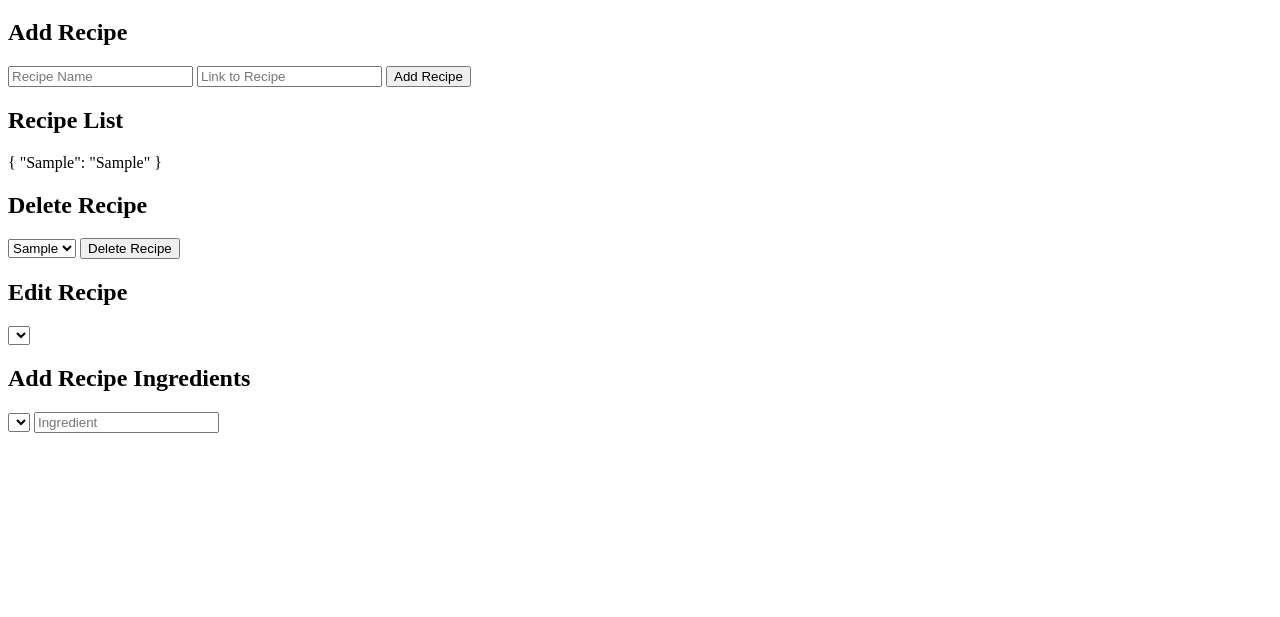
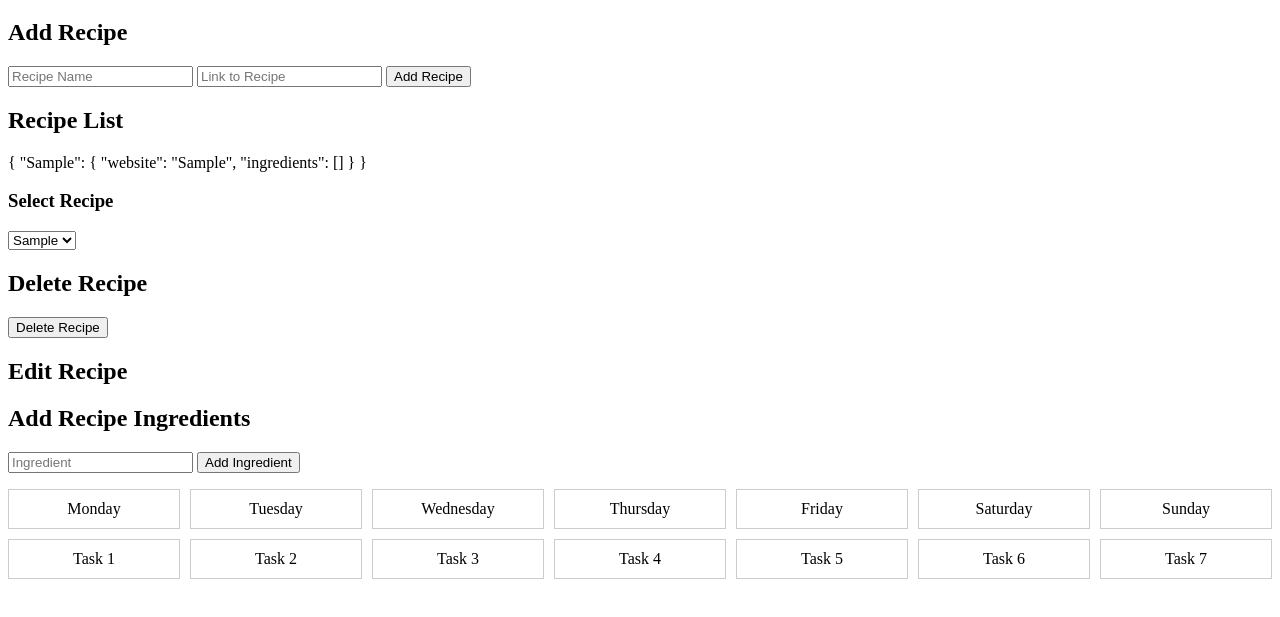
Before and after one commit to Dunkahoop/Web-Meal-Planner, a website: page webmealplanner.html in a window 1280 px wide. Both pictures are taken after typing "Sample", "Sample" into the empty fields and a click on the button "Add Recipe". Shown: the part 61-678 px from the top of the page. Drawn offline with Linux system fonts and the light colour scheme.

Commit message:
added ingredients

```diff
--- a/script.js
+++ b/script.js
@@ -4,59 +4,12 @@ var data = JSON.parse(localStorage.getItem("recipes")) || {};
 // Get select element
 var select = document.getElementById("options");
 
-// //clone dropdowns for other menus
-// var clonedDropdown1 = select.cloneNode(true);
-// var clonedDropdown2 = select.cloneNode(true);
-
-// clonedDropdown1.value = select.value;
-// clonedDropdown2.value = select.value;
-
-//document.getElementById("options1").appendChild(clonedDropdown1);
-//document.getElementById("options2").appendChild(clonedDropdown2)
-
-// Populate select element with keys of JSON object
 updateOptions();
 
 function updateOptions() {
   // Clear existing options in the dropdown
-  while (options.firstChild) {
-    options.removeChild(options.firstChild);
-  }
-
-  // Populate select element with keys of JSON object
-  for (var key in data) {
-    var option = document.createElement("option");
-    option.text = key;
-    select.add(option);
-    //clonedDropdown1.add(option);
-    //clonedDropdown2.add(option);
-  }
-}
-
-function addRecipe() {
-  // Get input values
-  var key = document.getElementById("key").value;
-  var value = document.getElementById("value").value;
-
-  // Add new data
-  data[key] = value;
-
-  // Save data to local storage
-  localStorage.setItem("recipes", JSON.stringify(data));
-
-  // Update paragraph
-  document.getElementById("demo").innerHTML = JSON.stringify(
-    data,
-    null,
-    2
-  );
-
-  document.getElementById("key").value = "";
-  document.getElementById("value").value = "";
-
-  // Clear existing options in the dropdown
-  while (options.firstChild) {
-    options.removeChild(options.firstChild);
+  while (select.firstChild) {
+    select.removeChild(select.firstChild);
   }
 
   // Populate select element with keys of JSON object
@@ -67,29 +20,79 @@ function addRecipe() {
   }
 }
 
+function addRecipe() {
+  // Get input values
+  var key = document.getElementById("key").value;
+  var value = document.getElementById("value").value;
+
+  // Add new data
+  if(key && value)
+  data[key] = { website: value, ingredients: [] };
+
+  // Save data to local storage
+  localStorage.setItem("recipes", JSON.stringify(data));
+
+  // Update paragraph
+  document.getElementById("demo").innerHTML = JSON.stringify(data, null, 2);
+
+  document.getElementById("key").value = "";
+  document.getElementById("value").value = "";
+
+  updateOptions();
+
+  // // Clear existing options in the dropdown
+  // while (options.firstChild) {
+  //   options.removeChild(options.firstChild);
+  // }
+
+  // // Populate select element with keys of JSON object
+  // for (var key in data) {
+  //   var option = document.createElement("option");
+  //   option.text = key;
+  //   select.add(option);
+  // }
+}
+
 function deleteRecipe() {
-  //var options = document.getElementById("options");
-  var badRecipe = options.options[options.selectedIndex].text;
+  var options = document.getElementById("options");
+  var badRecipe = options.value;
   //localStorage.removeItem(badRecipe);
   delete data[badRecipe]; // Remove the recipe from the data object
   localStorage.setItem("recipes", JSON.stringify(data)); // Save the updated data
-  document.getElementById("demo").innerHTML = JSON.stringify(
-    data,
-    null,
-    2
-  ); // Update the display
+  document.getElementById("demo").innerHTML = JSON.stringify(data, null, 2); // Update the display
 
-  // Clear existing options in the dropdown
-  while (options.firstChild) {
-    options.removeChild(options.firstChild);
-  }
+  updateOptions();
 
-  //update dropdown menu
-  for (var key in data) {
-    var option = document.createElement("option");
-    option.text = key;
-    select.add(option);
-  }
+  // // Clear existing options in the dropdown
+  // while (options.firstChild) {
+  //   options.removeChild(options.firstChild);
+  // }
+
+  // //update dropdown menu
+  // for (var key in data) {
+  //   var option = document.createElement("option");
+  //   option.text = key;
+  //   select.add(option);
+  // }
+}
+
+function addIngredient() {
+  var options = document.getElementById("options");
+  var ingredient = document.getElementById("ingredient").value;
+
+  // Add new data
+  if(ingredient) //ensure data is actually in box
+  data[options.value].ingredients.push(ingredient);
+
+  // Save data to local storage
+  localStorage.setItem("recipes", JSON.stringify(data));
+
+  // Update paragraph
+  document.getElementById("demo").innerHTML = JSON.stringify(data, null, 2);
+
+  document.getElementById("ingredient").value = "";
+
+  updateOptions();
 }
 
 // Initial display of data
--- /dev/null
+++ b/style.css
@@ -0,0 +1,11 @@
+.planner {
+    display: grid;
+    grid-template-columns: repeat(7, 1fr);
+    grid-template-rows: repeat(2, auto);
+    gap: 10px;
+}
+.day {
+    padding: 10px;
+    border: 1px solid #ccc;
+    text-align: center;
+}
--- a/webmealplanner.html
+++ b/webmealplanner.html
@@ -1,7 +1,11 @@
 <!DOCTYPE html>
-<html>
+<html lang="en">
   <head>
+    <meta charset="UTF-8">
+    <meta name="viewport" content="width=device-width, initial-scale=1.0">
     <title>Weekly Meal Planner</title>
+    <link rel="stylesheet" href="style.css">
+
   </head>
   <body>
     <h1>Weekly Meal Planner</h1>
@@ -14,21 +18,40 @@
     </div>
     <h2>Recipe List</h2>
     <p id="demo"></p>
+    <h3>Select Recipe</h3>
+    <select name="options" id="options" title="options"></select>
     <div id="delete">
       <h2>Delete Recipe</h2>
-      <select name="options" id="options"></select>
+
       <button onclick="deleteRecipe()">Delete Recipe</button>
     </div>
     <p></p>
     <div id="edit">
       <h2>Edit Recipe</h2>
-      <select name="options" id="options1"></select>
     </div>
     <div>
       <h2>Add Recipe Ingredients</h2>
-      <select name="options" id="options2"></select>
       <input id="ingredient" type="text" placeholder="Ingredient"/>
+      <button onclick="addIngredient()">Add Ingredient</button>
     </div>
+    </p>
+    <div class="planner">
+        <div class="day">Monday</div>
+        <div class="day">Tuesday</div>
+        <div class="day">Wednesday</div>
+        <div class="day">Thursday</div>
+        <div class="day">Friday</div>
+        <div class="day">Saturday</div>
+        <div class="day">Sunday</div>
+        <div class="day">Task 1</div>
+        <div class="day">Task 2</div>
+        <div class="day">Task 3</div>
+        <div class="day">Task 4</div>
+        <div class="day">Task 5</div>
+        <div class="day">Task 6</div>
+        <div class="day">Task 7</div>
+    </div>
+
     <script type="text/javascript" src="script.js"></script>
   </body>
 </html>
```
Also changed, not shown: README.md (added).
